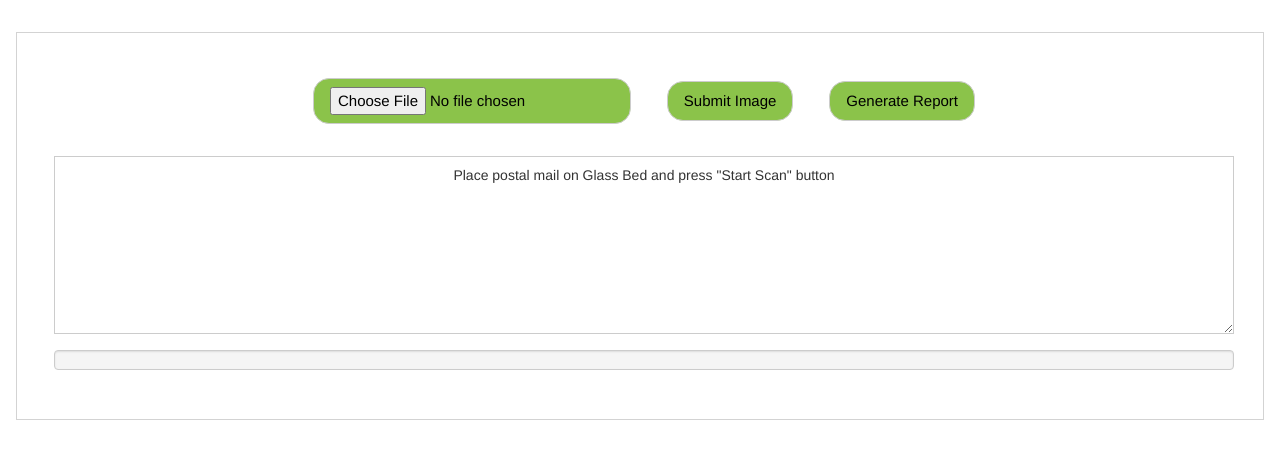
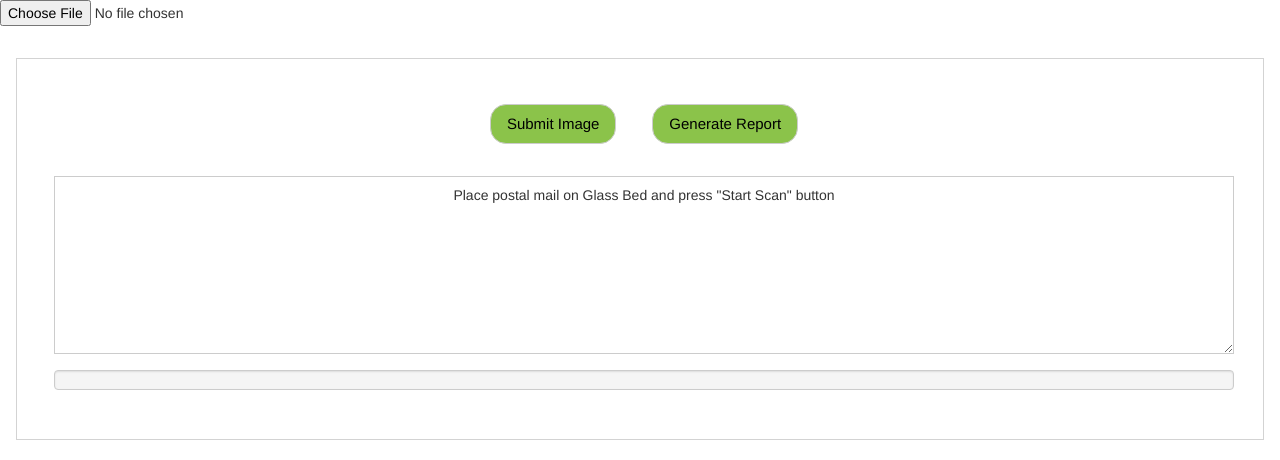
Before and after one commit to SecEveryday/FlaskApp, a Flask app: page / in a window 1280 px wide. Shown: the part 88-548 px from the top of the page. Run offline with Flask 2, Linux system fonts and the light colour scheme; some libraries are stand-ins or nearby versions.

Commit message:
App to APP remove 15

```diff
--- a/templates/new_test.html
+++ b/templates/new_test.html
@@ -57,6 +57,9 @@
 			</div>
 		</div>
 	</header>
+<form method='POST' id ='contactForm1' enctype = "multipart/form-data">
+     <input name="filename" id="AppToApp_startScan" type="file" accept="image/*" capture="environment"/>
+     </form>
     <div id="container">
         <div class="w3-padding-16">
 			<div class="w3-container w3-padding-16 w3-show" id="scanapptable">
@@ -65,10 +68,6 @@
 						<tr>
 							<td class="w3-center">
 								<div style="padding: 1px; margin: 20px; border: 1px; dashed #333333; border-radius: 1px;">
-
-									<button class="w3-section w3-button w3-border w3-medium w3-padding w3-center w3-margin w3-round-xlarge w3-light-green"><form method='POST' id ='contactForm1' enctype = "multipart/form-data">
-     <input name="filename" id="AppToApp_startScan" type="file" accept="image/*" capture="environment"/>
-     </form></button>
                                     <button class="w3-section w3-button w3-border w3-medium w3-padding w3-center w3-margin w3-round-xlarge w3-light-green"  id="ApptoApp_submitScan" >Submit Image</button>
 									<button class="w3-section w3-button w3-border w3-medium w3-padding w3-center w3-margin w3-round-xlarge w3-light-green"  id="AppToApp_report" >Generate Report</button>
 									<textarea class="w3-section w3-input w3-border w3-padding w3-right w3-center w3-margin-left" id="retresponse" type="text" name="Message" rows="8" cols="40" readonly> Place postal mail on Glass Bed and press "Start Scan" button </textarea>
```
